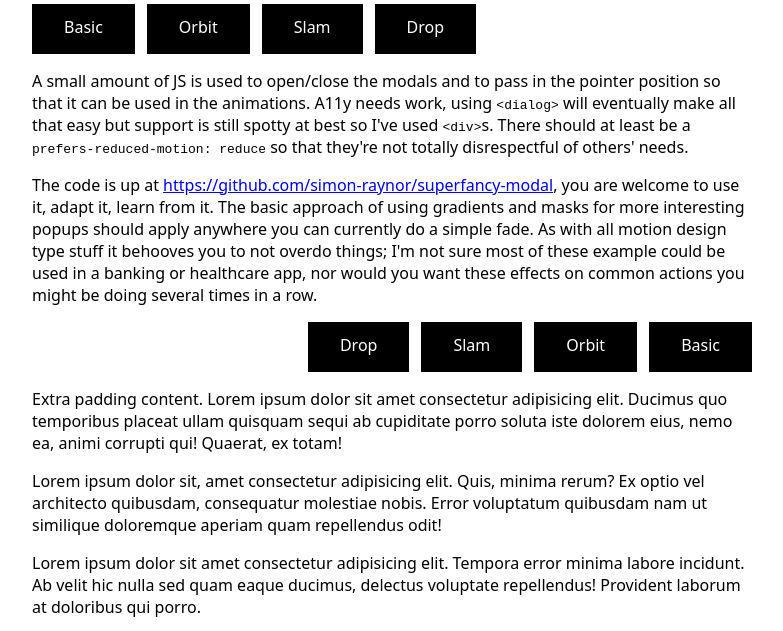
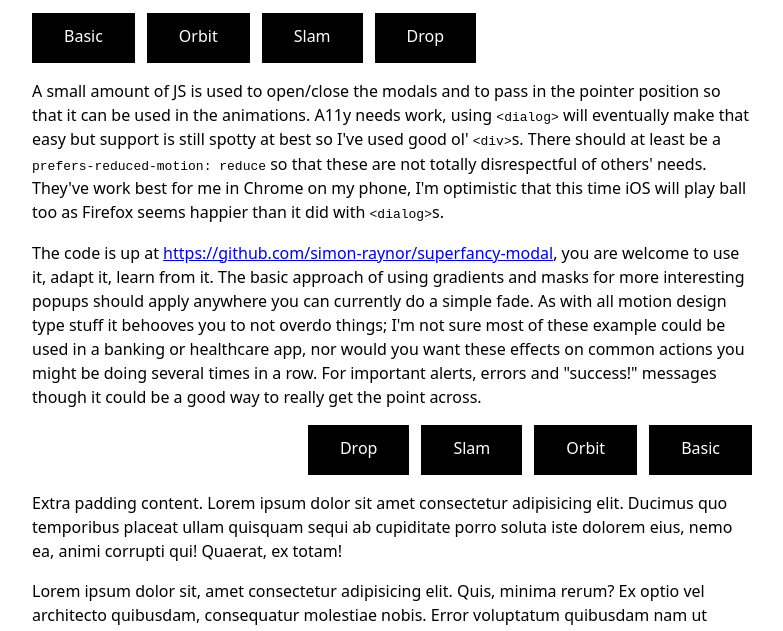
Before and after one commit to simon-raynor/superfancy-modal, a website built with Vite: page index.html in a window 1280 px wide. Shown: the part 142-773 px from the top of the page, without its empty margins (248-1031 px from the left). Built offline with nearby package versions, Linux system fonts and the light colour scheme.

Commit message:
text, line-height

```diff
--- a/index.html
+++ b/index.html
@@ -26,9 +26,11 @@
 
         <p>
             A small amount of JS is used to open/close the modals and to pass in the pointer position so that it
-            can be used in the animations. A11y needs work, using <code>&lt;dialog&gt;</code> will eventually make all that easy
-            but support is still spotty at best so I've used <code>&lt;div&gt;</code>s. There should at least be a <code>prefers-reduced-motion: reduce</code>
-            so that they're not totally disrespectful of others' needs.
+            can be used in the animations. A11y needs work, using <code>&lt;dialog&gt;</code> will eventually make that easy
+            but support is still spotty at best so I've used good ol' <code>&lt;div&gt;</code>s. There should at
+            least be a <code>prefers-reduced-motion: reduce</code> so that these are not totally disrespectful of others' needs.
+            They've work best for me in Chrome on my phone, I'm optimistic that this time iOS will play ball too
+            as Firefox seems happier than it did with <code>&lt;dialog&gt;</code>s.
         </p>
 
         <p>
@@ -37,7 +39,8 @@
             more interesting popups should apply anywhere you can currently do a simple fade. As with all motion
             design type stuff it behooves you to not overdo things; I'm not sure most of these example could be
             used in a banking or healthcare app, nor would you want these effects on common actions you might be
-            doing several times in a row.
+            doing several times in a row. For important alerts, errors and "success!" messages though it could
+            be a good way to really get the point across.
         </p>
 
         <div class="btns">
--- a/src/style.css
+++ b/src/style.css
@@ -20,6 +20,8 @@
     );
 
     font-family: system-ui, -apple-system, BlinkMacSystemFont, 'Segoe UI', Roboto, Oxygen, Ubuntu, Cantarell, 'Open Sans', 'Helvetica Neue', sans-serif;
+
+    line-height: 1.5;
 }
 
 body {
```
